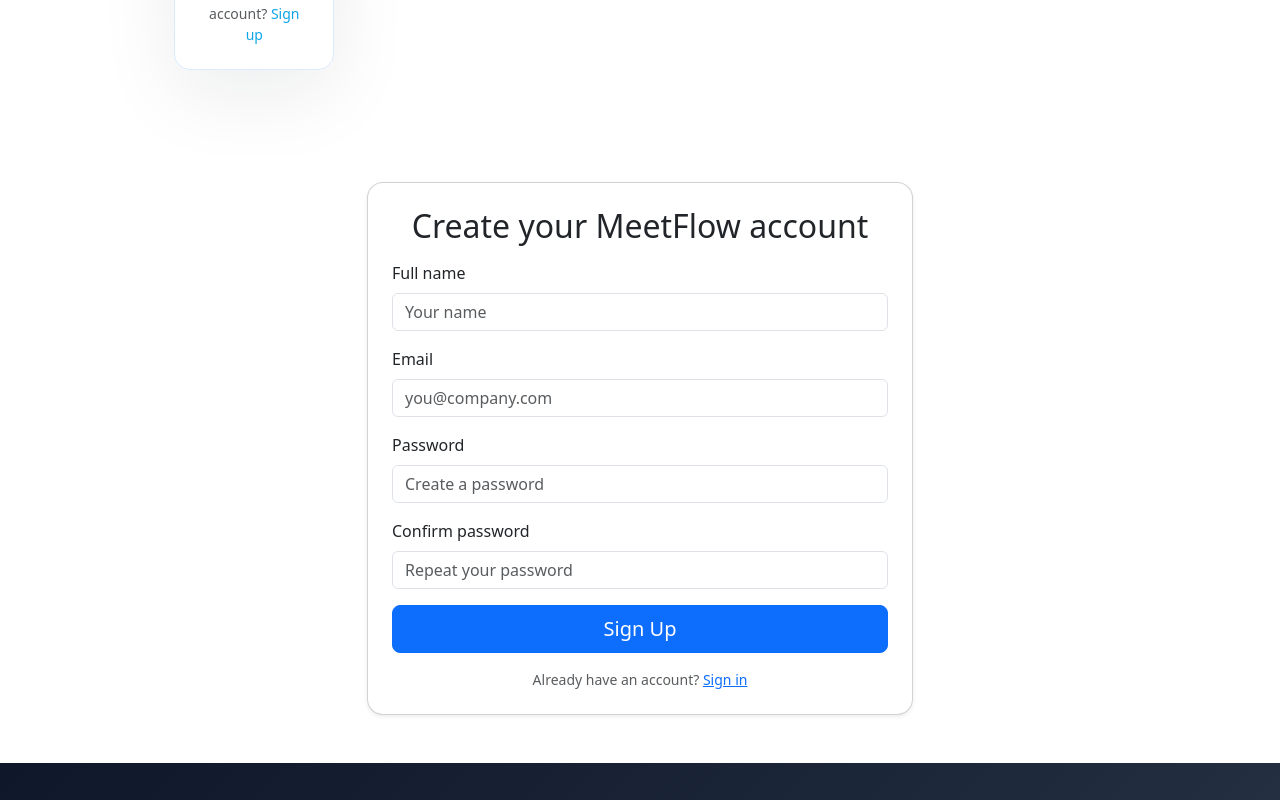
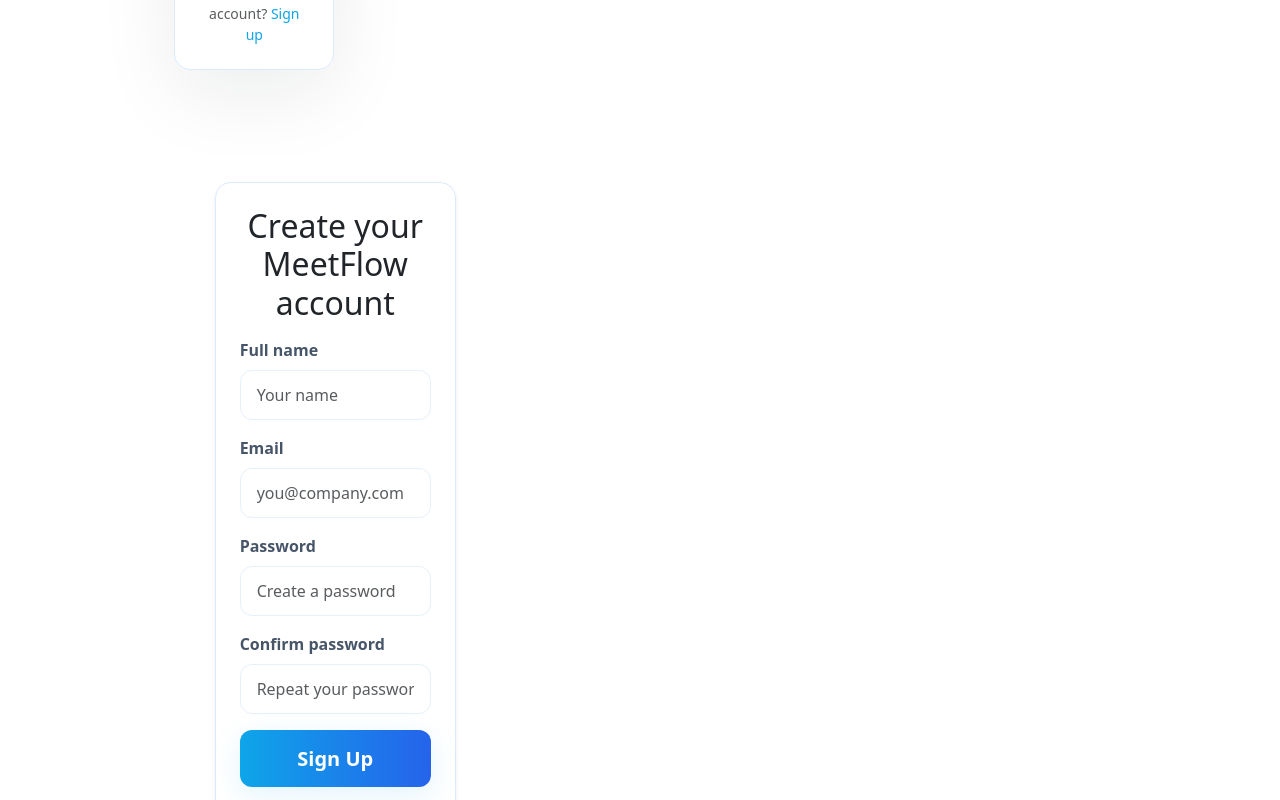
Before and after one commit to vaibhavsanmani/MeetFlow, a React (Vite) app in the folder frontend/: page / in a window 1280 px wide. Shown: the part 2900-3700 px from the top of the page. Built offline with nearby package versions, Linux system fonts and the light colour scheme.

Commit message:
adding styles to sign up card

```diff
--- a/frontend/src/index.css
+++ b/frontend/src/index.css
@@ -201,3 +201,56 @@
 #login a:hover {
   text-decoration: underline;
 }
+
+/* Signup page styles (matches login look and feel) */
+#signup {
+  min-height: calc(100vh - 72px);
+  display: flex;
+  align-items: center;
+  padding-top: 2rem;
+  padding-bottom: 2rem;
+}
+
+#signup .card {
+  background: linear-gradient(180deg, var(--surface), var(--surface));
+  border: 1px solid var(--card-border);
+  box-shadow: var(--shadow);
+  border-radius: 1rem;
+}
+
+#signup .form-label {
+  font-weight: 600;
+  color: var(--text-secondary);
+}
+
+#signup .form-control {
+  border-radius: 0.75rem;
+  border: 1px solid #e6f0fb;
+  padding: 0.75rem 1rem;
+  background: #fff;
+  box-shadow: none;
+}
+
+#signup .form-control:focus {
+  outline: none;
+  box-shadow: 0 6px 20px rgba(14,165,233,0.12);
+  border-color: var(--primary);
+}
+
+#signup .btn-primary {
+  background: linear-gradient(90deg, var(--primary), var(--primary-dark));
+  border: none;
+  border-radius: 0.75rem;
+  padding: 0.85rem 1rem;
+  font-weight: 700;
+  box-shadow: 0 8px 30px rgba(14,165,233,0.12);
+}
+
+#signup a {
+  color: var(--primary);
+  text-decoration: none;
+}
+
+#signup a:hover {
+  text-decoration: underline;
+}
```
